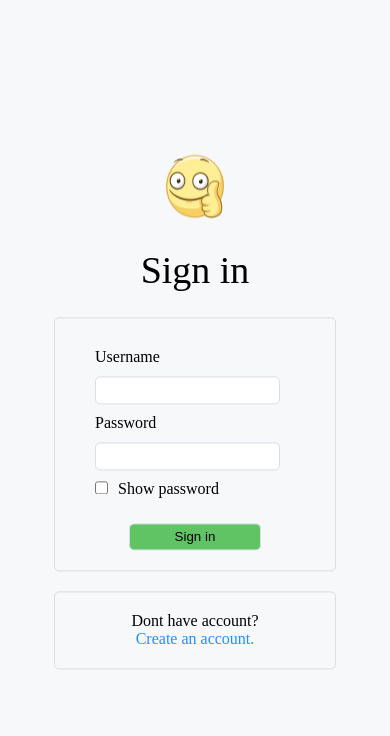
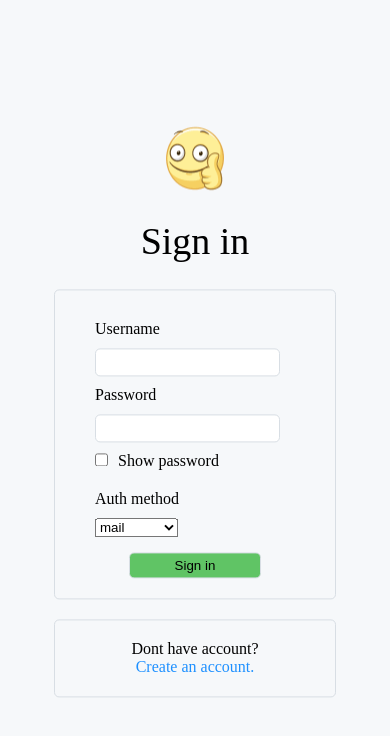
Before and after one commit to Dedmercy/postgres_crm, a Flask app: page /login in a window 390 px wide. Shown: the top 736 px of the page. Run offline with Flask 3, Linux system fonts and the light colour scheme; parts of the project's set-up code (start-up, migrations or seed data) failed here and were passed over; some libraries are stand-ins or nearby versions.

Commit message:
added phone verification

```diff
--- a/flaskPostgres/app/forms.py
+++ b/flaskPostgres/app/forms.py
@@ -9,7 +9,7 @@ from wtforms.validators import DataRequired, EqualTo, ValidationError, Length
 class LoginForm(FlaskForm):
     username = StringField('Username', validators=[DataRequired()])
     password = PasswordField('Password', validators=[DataRequired()])
-    # auth_form = SelectField('Auth method', choices=('mail', 'sms'))
+    auth_form = SelectField('Auth method', choices=('mail', 'phone call'))
     # auth_form = SelectField('Auth method', choices=('mail',))
     submit = SubmitField('Sign in')
 
@@ -169,5 +169,5 @@ class IntLength:
 
 
 class SecondAuth(FlaskForm):
-    number = IntegerField('Editing number', validators=[DataRequired(), IntLength(6)])
+    number = IntegerField('Verification code', validators=[DataRequired(), IntLength(4)])
     submit = SubmitField("Log in")
--- a/flaskPostgres/app/routes.py
+++ b/flaskPostgres/app/routes.py
@@ -14,7 +14,7 @@ from app.forms import RegistrationForm, LoginForm, AddPerkForm, CreationTaskForm
 from app.models import UserModel, TaskModel, ReviewModel, EditingModel, ServiceModel
 from app.forms import RegistrationForm, LoginForm, AddPerkForm, AddReviewForm
 from app.models import UserModel, TaskModel, SpecializationModel, ReviewModel
-from app.second_auth import send_code_email
+from app.second_auth import send_code_email, send_code_call
 
 from flask import render_template, redirect, url_for, flash, request, session, abort
 from sqlalchemy.exc import OperationalError
@@ -163,9 +163,14 @@ def login():
             session['username'] = username
         else:
             session['username_temp'] = username
-            code = rnd.randint(100000, 999999)
-            user_codes[username] = code
-            send_code_email(account_model.email, account_model.first_name, code)
+            if form.auth_form.data == 'mail':
+                code = rnd.randint(1000, 9999)
+                code = send_code_email(account_model.email, account_model.first_name, code)
+                user_codes[username] = code
+            elif form.auth_form.data == 'phone call':
+                code = send_code_call(account_model.number)
+                user_codes[username] = code
+
             return redirect(url_for('second_auth'))
 
         return redirect(url_for('index'))
--- a/flaskPostgres/app/templates/login.html
+++ b/flaskPostgres/app/templates/login.html
@@ -64,6 +64,15 @@
                         </div>
                         <p>Show password</p>
                     </div>
+
+                    <div>
+                         <p>{{ form.auth_form.label }}</p>
+                        <div>{{ form.auth_form() }}</div>
+                        {% for error in form.auth_form.errors %}
+                            <span style="color: red;">[{{ error }}]</span>
+                        {% endfor %}
+                    </div>
+
                     <div id="submit-container">
                         {{ form.submit( onclick='prepare()') }}
                     </div>
--- a/flaskPostgres/app/templates/second_auth.html
+++ b/flaskPostgres/app/templates/second_auth.html
@@ -58,6 +58,11 @@
                         {{ form.submit() }}
                     </div>
                 </form>
+
+            </div>
+
+            <div>
+                <a href="/login">Назад</a>
             </div>
         </div>
 
```
Also changed, not shown: flaskPostgres/app/second_auth.py (+14 -3 lines).
